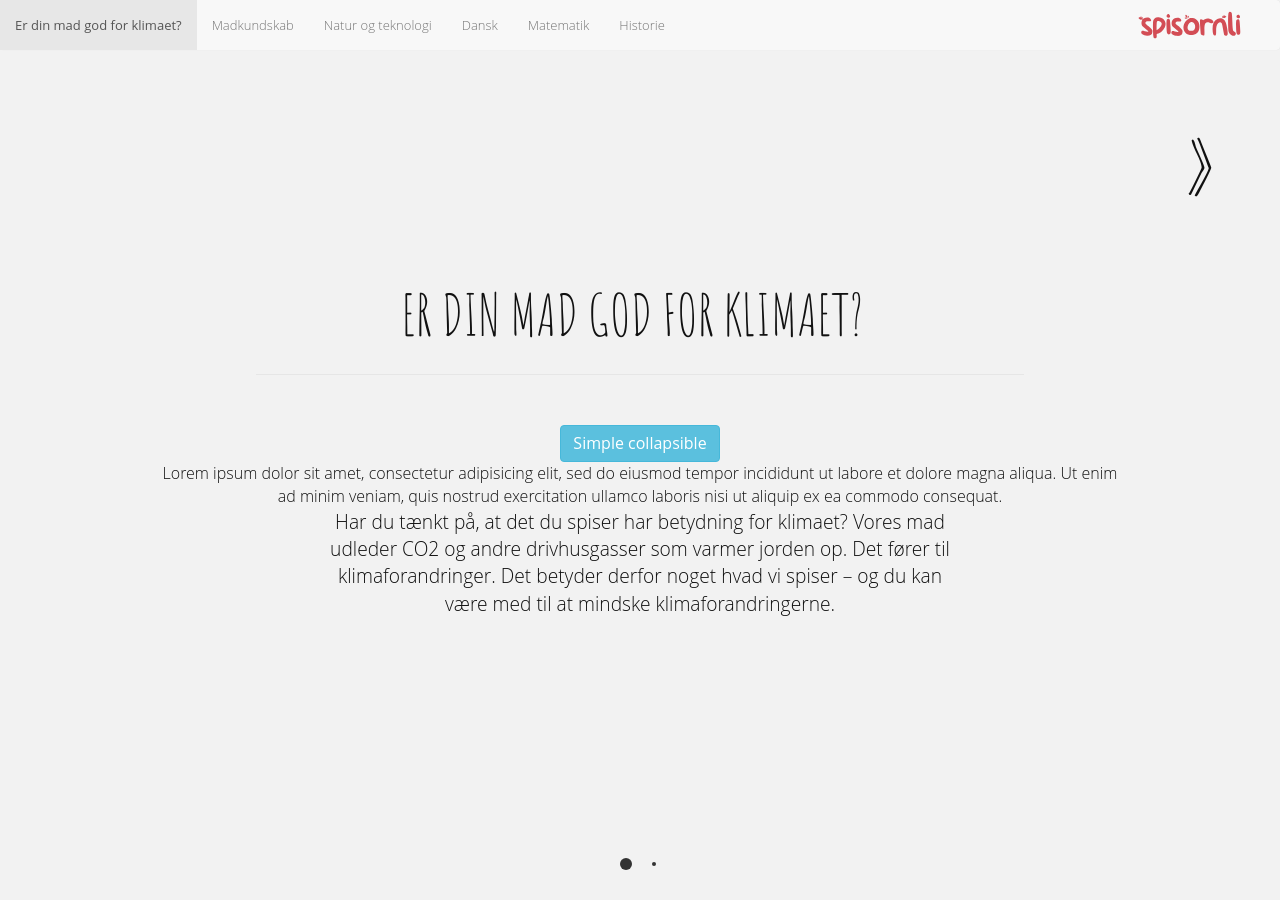
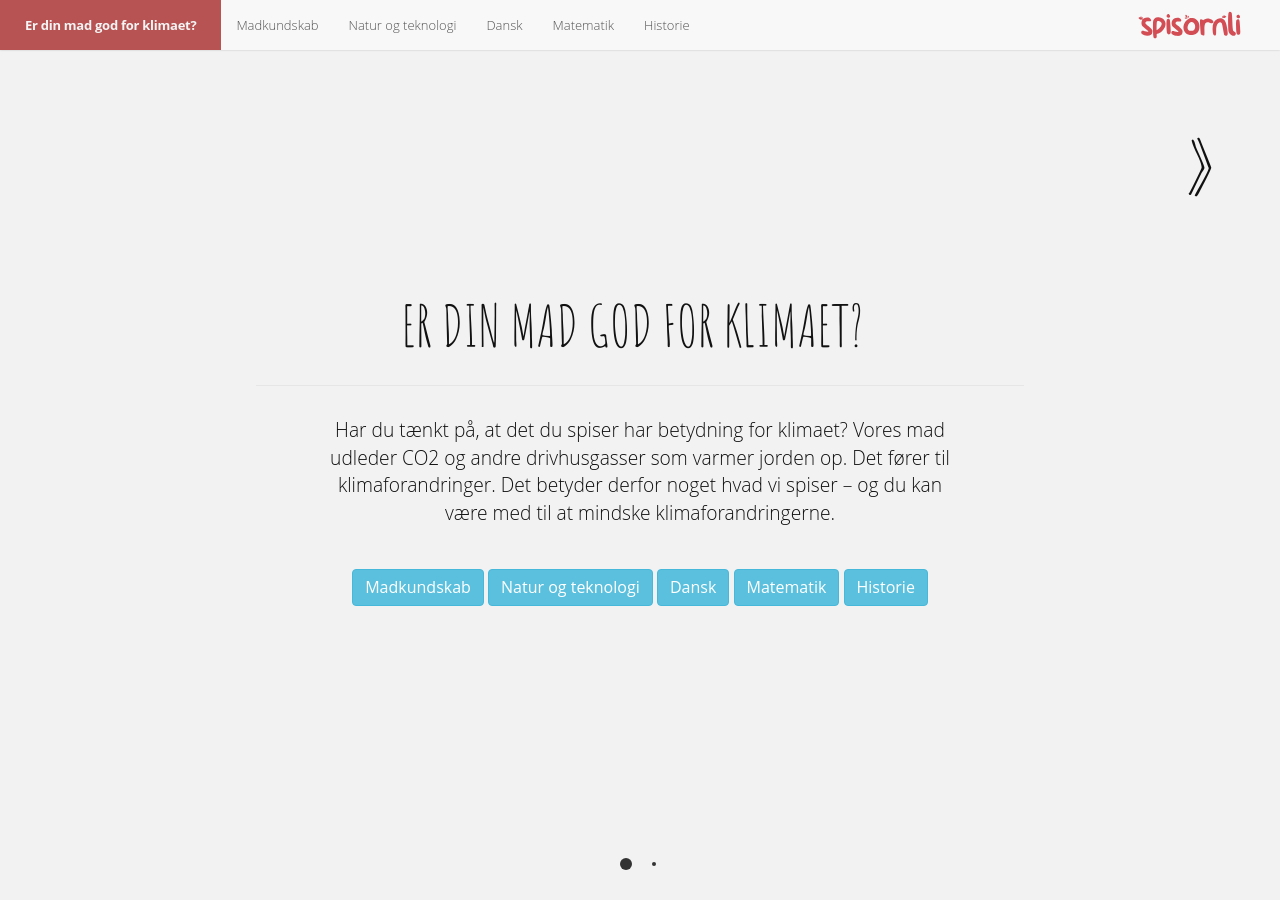
Before and after one commit to spisornli/spisornli.github.io, a Jekyll site: the page test.html, which Jekyll copies as it is, in a window 1280 px wide. Built offline with Jekyll 4.4.1, drawn with Linux system fonts in a browser that asks for light colours; nearby versions of some CDN libraries.

```diff
--- a/test.html
+++ b/test.html
@@ -194,18 +194,21 @@
     <div id="section0" class="section">
 
         <div class="slide">
+
             <h1 class="page-title top-title">Er din mad god for klimaet?</h1>
-             <button type="button" class="btn btn-info" data-toggle="collapse" data-target="#demo">Simple collapsible</button>
-  <div id="demo" class="collapse in">
-    Lorem ipsum dolor sit amet, consectetur adipisicing elit,
-    sed do eiusmod tempor incididunt ut labore et dolore magna aliqua. Ut enim ad minim veniam,
-    quis nostrud exercitation ullamco laboris nisi ut aliquip ex ea commodo consequat.
-  </div>
+
+
+
             <div class="row">
 
                 <div class="col-md-8 col-center">
                 <big>Har du tænkt på, at det du spiser har betydning for klimaet? Vores mad udleder CO2 og andre drivhusgasser som varmer jorden op. Det fører til klimaforandringer. Det betyder derfor noget hvad vi spiser – og du kan være med til at mindske klimaforandringerne. </big>
-                </div>
+                </div><br>
+            <a type="button" class="btn btn-info" href="#secondPage/0">Madkundskab</a>
+            <a type="button" class="btn btn-info" href="#3rdPage/0">Natur og teknologi</a>
+            <a type="button" class="btn btn-info" href="#4thPage/0">Dansk</a>
+            <a type="button" class="btn btn-info" href="#5thPage/0">Matematik</a>
+            <a type="button" class="btn btn-info" href="#6thPage/0">Historie</a>
 
             </div> <!-- row end -->
 
```
Also changed, not shown: css/main.scss (+19 -2 lines), css/main.css, 1 other file.
